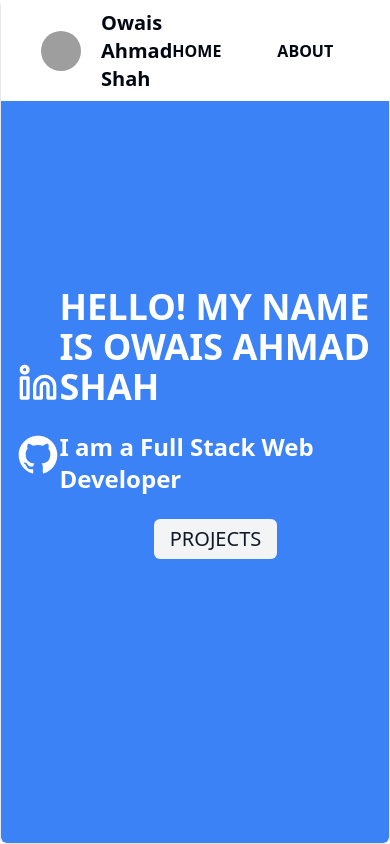
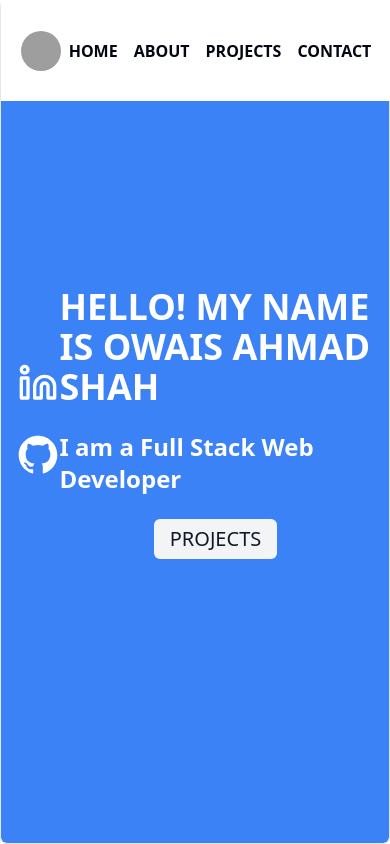
Before and after one commit to owaisahmadshah/portfolio-website, a React (Vite) app: page / in a window 390 px wide. Built offline with nearby package versions, Linux system fonts and the light colour scheme; grey boxes are pictures that could not be loaded.

Commit message:
Added responsiveness to  navbar

```diff
--- a/src/components/Navbar.tsx
+++ b/src/components/Navbar.tsx
@@ -4,7 +4,7 @@ interface NavbarProps { }
 
 const Navbar: React.FC<NavbarProps> = () => {
     return (
-        <nav className='fixed w-[100vw] h-[12vh] top-0 z-10 px-10 py-5 flex items-center justify-between bg-white'>
+        <nav className='fixed w-[100vw] h-[12vh] top-0 z-10 px-10 py-5 flex md:flex-row items-center justify-center gap-2 md:justify-between bg-white'>
             <div className='flex items-center gap-5'>
                 <a href="#home">
                     <Avatar>
@@ -12,9 +12,9 @@ const Navbar: React.FC<NavbarProps> = () => {
                         <AvatarFallback>Owais</AvatarFallback>
                     </Avatar>
                 </a>
-                <a href="#home" className='text-xl font-bold'>Owais Ahmad Shah</a>
+                <a href="#home" className='text-xl font-bold hidden md:block'>Owais Ahmad Shah</a>
             </div>
-            <ul className='flex justify-center items-center gap-14 text-base font-semibold'>
+            <ul className='flex justify-center items-center gap-4 md:gap-14 text-base font-semibold'>
                 <li>
                     <a href="#home" className='hover-nav-items'>
                         HOME
```
